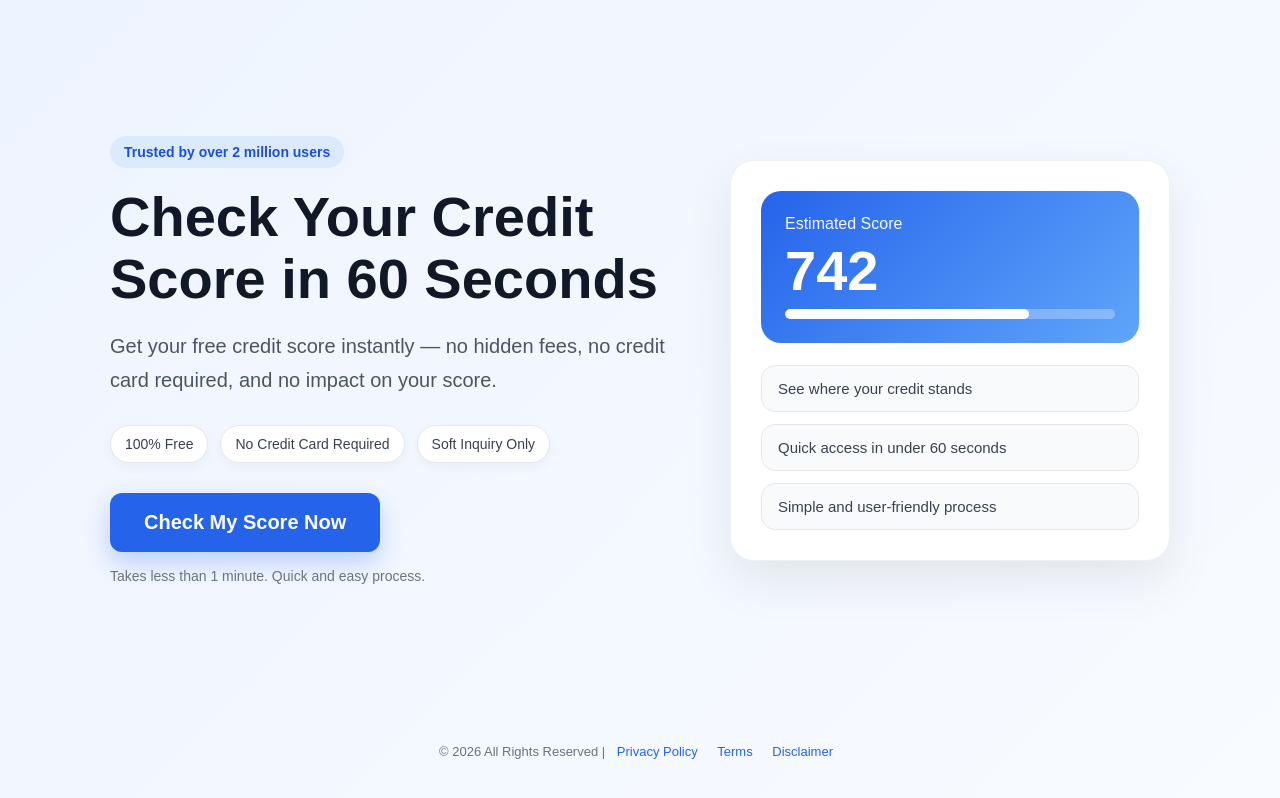
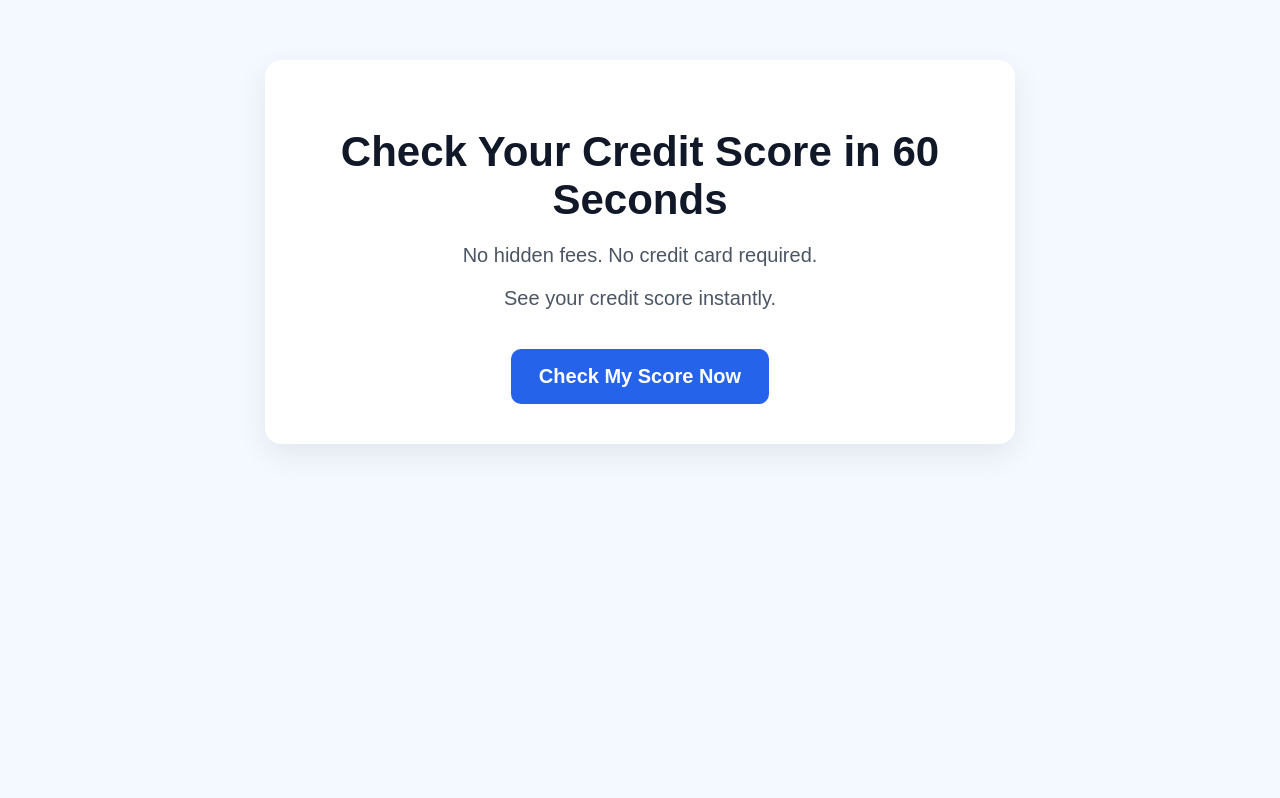
Before and after one commit to robiulboos09-sudo/credit-site, a plain HTML site: page index.html in a window 1280 px wide. Drawn offline with Linux system fonts and the light colour scheme.

Commit message:
Update index.html

```diff
--- a/index.html
+++ b/index.html
@@ -1,258 +1,57 @@
 <!DOCTYPE html>
 <html lang="en">
 <head>
-  <meta charset="UTF-8" />
-  <meta name="viewport" content="width=device-width, initial-scale=1.0" />
+  <meta charset="UTF-8">
+  <meta name="viewport" content="width=device-width, initial-scale=1.0">
   <title>Check Your Credit Score</title>
   <style>
-    * {
-      box-sizing: border-box;
-      margin: 0;
-      padding: 0;
-    }
-
     body {
       font-family: Arial, sans-serif;
-      background: linear-gradient(135deg, #eef4ff, #f8fbff);
-      color: #1f2937;
-      min-height: 100vh;
+      background: #f4f8ff;
+      text-align: center;
+      padding: 60px 20px;
+      margin: 0;
     }
-
-    .wrapper {
-      max-width: 1100px;
+    .box {
+      max-width: 700px;
       margin: 0 auto;
-      padding: 40px 20px;
+      background: #ffffff;
+      padding: 40px 25px;
+      border-radius: 16px;
+      box-shadow: 0 10px 30px rgba(0,0,0,0.08);
     }
-
-    .hero {
-      display: flex;
-      align-items: center;
-      justify-content: space-between;
-      gap: 40px;
-      min-height: 80vh;
-      flex-wrap: wrap;
+    h1 {
+      font-size: 42px;
+      color: #111827;
+      margin-bottom: 20px;
     }
-
-    .hero-text {
-      flex: 1 1 500px;
+    p {
+      font-size: 20px;
+      color: #4b5563;
+      margin-bottom: 14px;
     }
-
-    .badge {
+    a.btn {
       display: inline-block;
-      background: #dbeafe;
-      color: #1d4ed8;
-      padding: 8px 14px;
-      border-radius: 999px;
-      font-size: 14px;
-      font-weight: bold;
-      margin-bottom: 18px;
-    }
-
-    h1 {
-      font-size: 56px;
-      line-height: 1.1;
-      margin-bottom: 20px;
-      color: #111827;
-    }
-
-    .subtext {
-      font-size: 20px;
-      line-height: 1.7;
-      color: #4b5563;
-      margin-bottom: 28px;
-      max-width: 650px;
-    }
-
-    .benefits {
-      display: flex;
-      flex-wrap: wrap;
-      gap: 12px;
-      margin-bottom: 30px;
-    }
-
-    .benefit {
-      background: #ffffff;
-      border: 1px solid #e5e7eb;
-      padding: 10px 14px;
-      border-radius: 999px;
-      font-size: 14px;
-      color: #374151;
-      box-shadow: 0 4px 12px rgba(0,0,0,0.04);
-    }
-
-    .cta-btn {
-      display: inline-block;
+      margin-top: 25px;
       background: #2563eb;
-      color: #ffffff;
+      color: #fff;
       text-decoration: none;
-      padding: 18px 34px;
+      padding: 16px 28px;
+      border-radius: 10px;
       font-size: 20px;
       font-weight: bold;
-      border-radius: 12px;
-      transition: 0.25s ease;
-      box-shadow: 0 10px 25px rgba(37, 99, 235, 0.28);
     }
-
-    .cta-btn:hover {
+    a.btn:hover {
       background: #1d4ed8;
-      transform: translateY(-2px);
-    }
-
-    .note {
-      margin-top: 16px;
-      font-size: 14px;
-      color: #6b7280;
-    }
-
-    .hero-card {
-      flex: 1 1 360px;
-      background: #ffffff;
-      border-radius: 24px;
-      padding: 30px;
-      box-shadow: 0 20px 50px rgba(0,0,0,0.08);
-      border: 1px solid #eef2f7;
-    }
-
-    .score-box {
-      background: linear-gradient(135deg, #2563eb, #60a5fa);
-      border-radius: 20px;
-      padding: 24px;
-      color: white;
-      margin-bottom: 22px;
-    }
-
-    .score-title {
-      font-size: 16px;
-      opacity: 0.95;
-      margin-bottom: 10px;
-    }
-
-    .score-number {
-      font-size: 56px;
-      font-weight: bold;
-      line-height: 1;
-      margin-bottom: 10px;
-    }
-
-    .score-bar {
-      width: 100%;
-      height: 10px;
-      background: rgba(255,255,255,0.28);
-      border-radius: 999px;
-      overflow: hidden;
-    }
-
-    .score-bar span {
-      display: block;
-      width: 74%;
-      height: 100%;
-      background: #ffffff;
-      border-radius: 999px;
-    }
-
-    .mini-list {
-      list-style: none;
-      display: grid;
-      gap: 12px;
-    }
-
-    .mini-list li {
-      background: #f9fafb;
-      border: 1px solid #e5e7eb;
-      padding: 14px 16px;
-      border-radius: 14px;
-      font-size: 15px;
-      color: #374151;
-    }
-
-    footer {
-      text-align: center;
-      padding: 24px 20px 34px;
-      font-size: 13px;
-      color: #6b7280;
-    }
-
-    footer a {
-      color: #2563eb;
-      text-decoration: none;
-      margin: 0 8px;
-    }
-
-    @media (max-width: 768px) {
-      .hero {
-        min-height: auto;
-        padding-top: 20px;
-      }
-
-      h1 {
-        font-size: 38px;
-      }
-
-      .subtext {
-        font-size: 18px;
-      }
-
-      .cta-btn {
-        width: 100%;
-        text-align: center;
-      }
-
-      .hero-card {
-        width: 100%;
-      }
     }
   </style>
 </head>
 <body>
-  <div class="wrapper">
-    <section class="hero">
-      <div class="hero-text">
-        <div class="badge">Trusted by over 2 million users</div>
-        <h1>Check Your Credit Score in 60 Seconds</h1>
-        <p class="subtext">
-          Get your free credit score instantly — no hidden fees, no credit card required,
-          and no impact on your score.
-        </p>
-
-        <div class="benefits">
-          <div class="benefit">100% Free</div>
-          <div class="benefit">No Credit Card Required</div>
-          <div class="benefit">Soft Inquiry Only</div>
-        </div>
-
-        <a
-          class="cta-btn"
-          href="https://afflat3e3.com/trk/lnk/A4B3F786-1C11-47A8-ADBD-7E6A0E9F6CDF/?o=28382&c=918277&a=769883&k=1C0799E419AFFFF1206B7D3C7B431805&l=31279&s1=Ads-1"
-        >
-          Check My Score Now
-        </a>
-
-        <div class="note">
-          Takes less than 1 minute. Quick and easy process.
-        </div>
-      </div>
-
-      <div class="hero-card">
-        <div class="score-box">
-          <div class="score-title">Estimated Score</div>
-          <div class="score-number">742</div>
-          <div class="score-bar"><span></span></div>
-        </div>
-
-        <ul class="mini-list">
-          <li>See where your credit stands</li>
-          <li>Quick access in under 60 seconds</li>
-          <li>Simple and user-friendly process</li>
-        </ul>
-      </div>
-    </section>
+  <div class="box">
+    <h1>Check Your Credit Score in 60 Seconds</h1>
+    <p>No hidden fees. No credit card required.</p>
+    <p>See your credit score instantly.</p>
+    <a class="btn" href="https://afflat3e3.com/trk/lnk/A4B3F786-1C11-47A8-ADBD-7E6A0E9F6CDF/?o=28382&c=918277&a=769883&k=1C0799E419AFFFF1206B7D3C7B431805&l=31279&s1=Ads-1">Check My Score Now</a>
   </div>
-
-  <footer>
-    © 2026 All Rights Reserved |
-    <a href="#">Privacy Policy</a>
-    <a href="#">Terms</a>
-    <a href="#">Disclaimer</a>
-  </footer>
 </body>
 </html>
```
